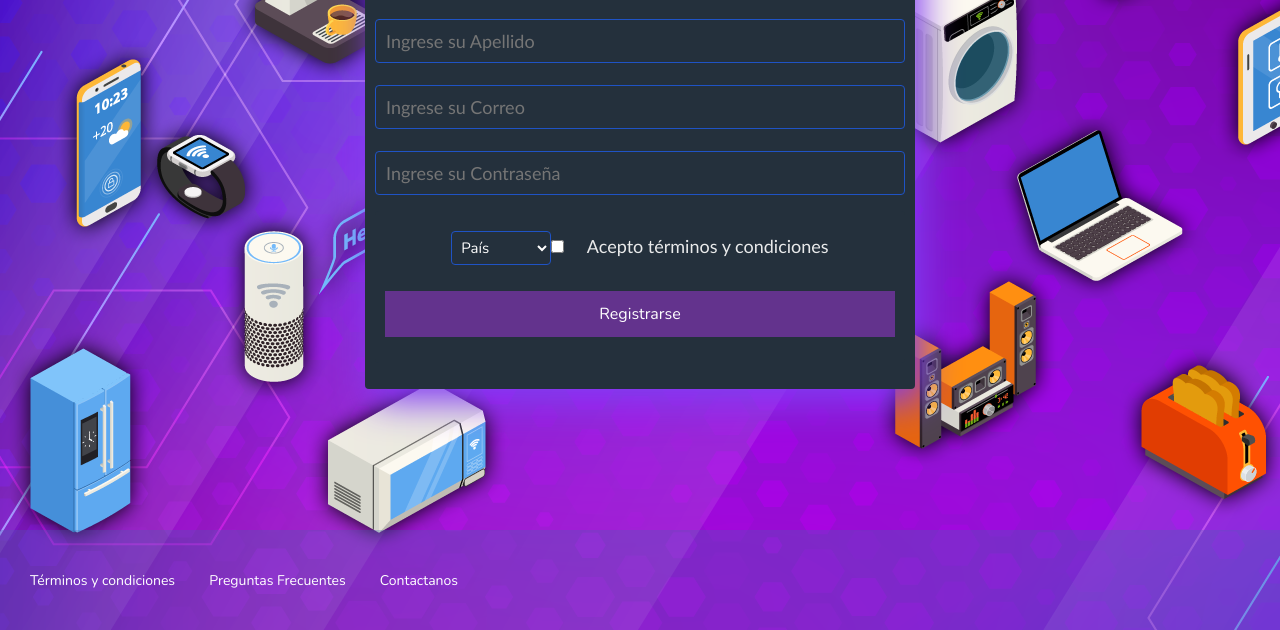
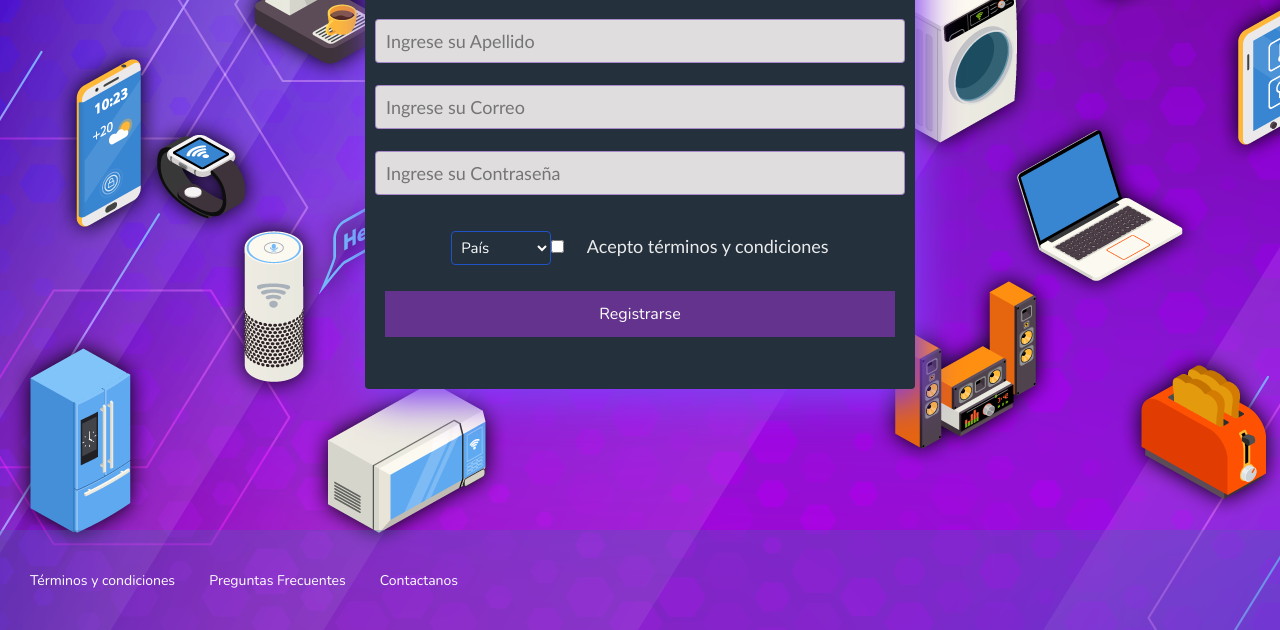
Before and after one commit to Gines16/TP_GRUPAL, a plain HTML site: page templates/register.html in a window 1280 px wide. Shown: the part 266-896 px from the top of the page. Drawn offline with nearby package versions, Linux system fonts and the light colour scheme.

Commit message:
Color update Register/Login

```diff
--- a/static/css/style2.css
+++ b/static/css/style2.css
@@ -124,11 +124,11 @@ text-align: center;
 
 .controls {
   width: 100%;
-  background: #24303c;
+  background: #dfdddd;
   padding: 10px;
   border-radius: 4px;
   margin-bottom: 16px;
-  border: 1px solid #1f53c5;
+  border: 1px solid #8151be98;
   font-family: 'calibri';
   font-size: 18px;
   color: rgb(20, 103, 226);
@@ -167,7 +167,7 @@ text-align: center;
   padding: 10px;
   border-radius: 4px;
   margin-bottom: 16px;
-  border: 1px solid #1f53c5;
+  border: 1px solid #c51fc5;
   font-family: 'Nunito', sans-serif;
   font-size: 18px;
   color: white;
```
